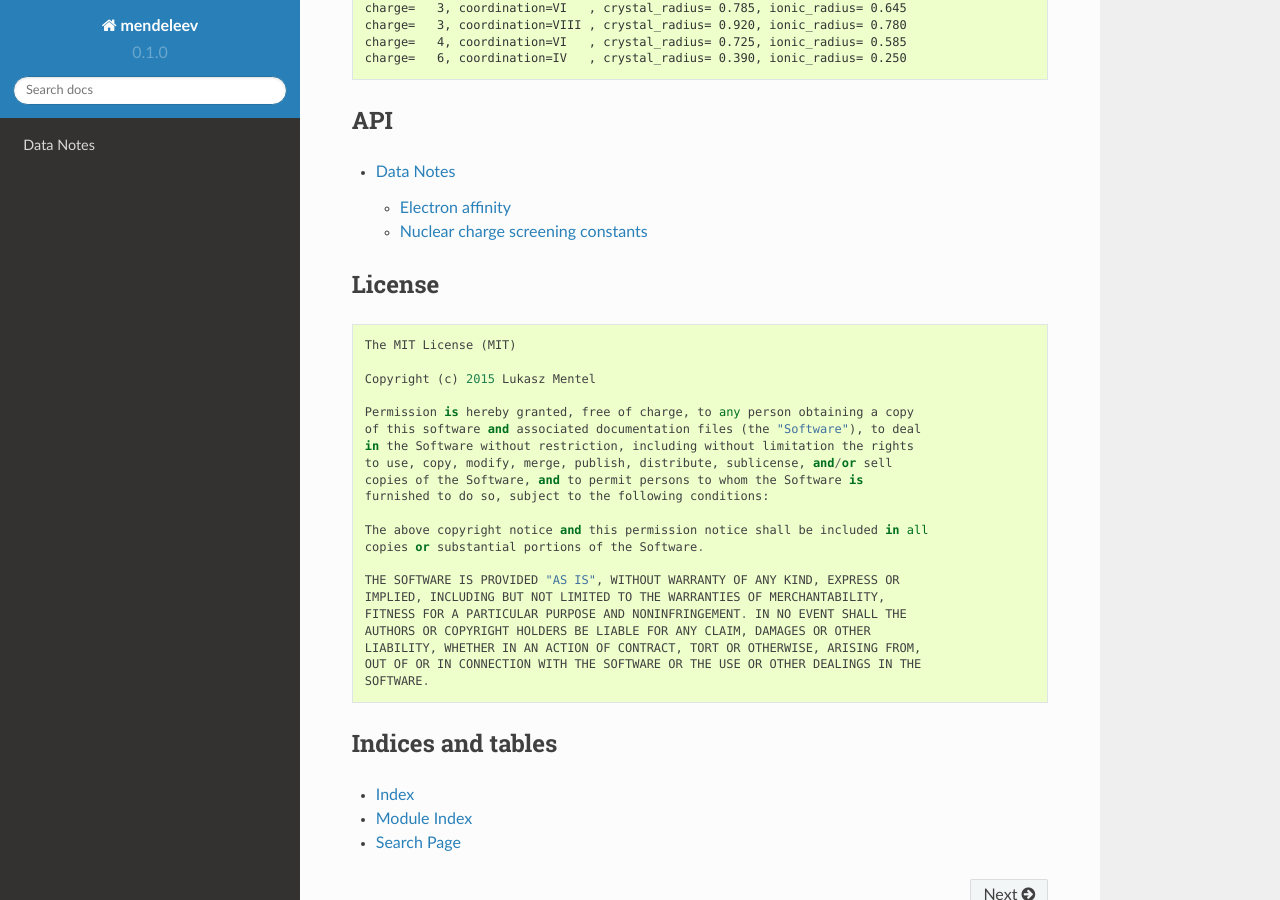
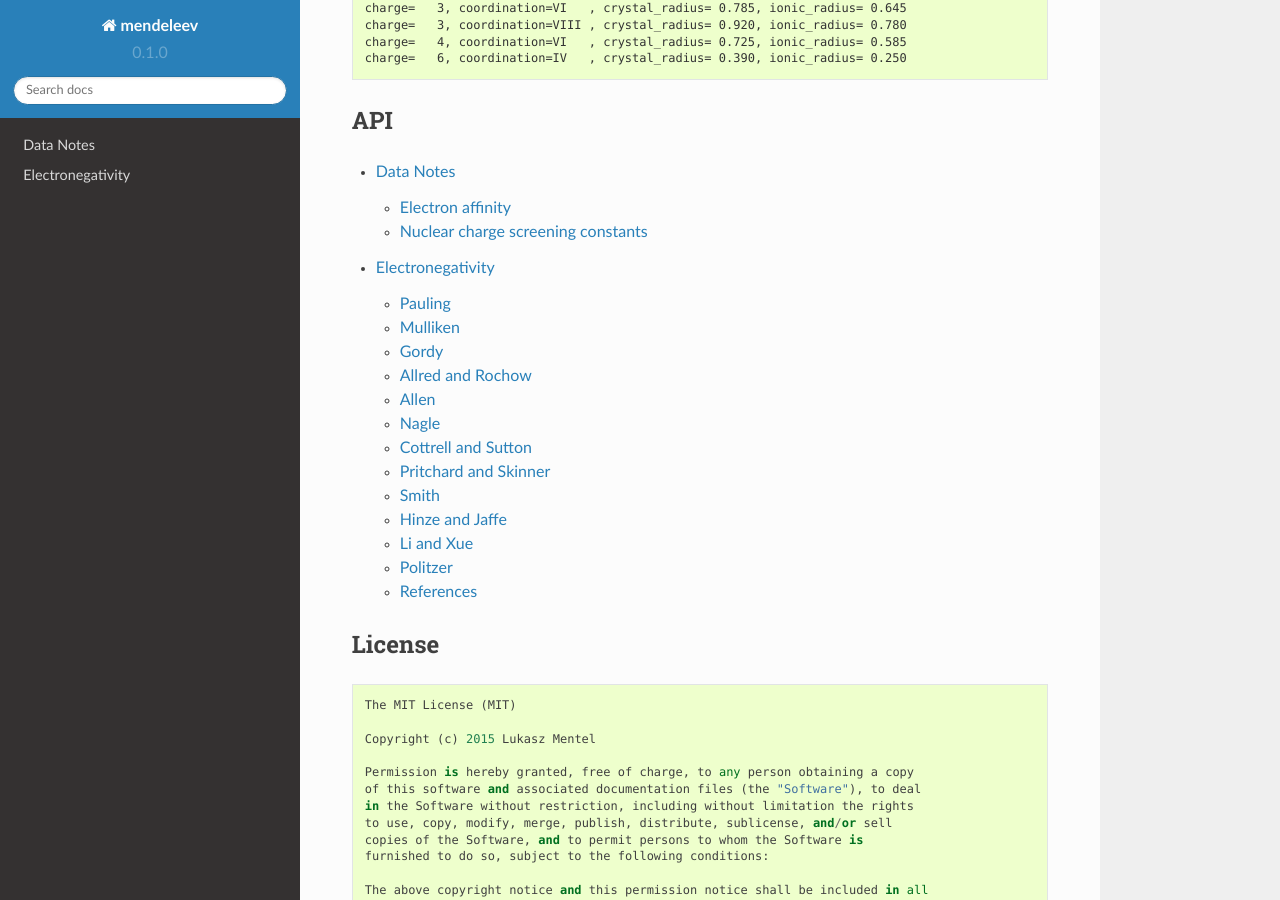
Before and after one commit to lmmentel/mendeleev, a Sphinx documentation site: the page built from docs/index.rst, in a window 1280 px wide and 900 px high, scrolled down 5405 px. Built offline with Sphinx 7.4.7 and the Read the Docs theme 2.0.0, drawn with Linux system fonts in a browser that asks for light colours; formulas are drawn with MathJax 3; pages that are not in the unit, such as notebooks, are missing from menus; the version number is read from the project's files by our own code.

Commit message:
updated the docs and added a section on electronegativity

```diff
--- /dev/null
+++ b/docs/electronegativity.rst
@@ -0,0 +1,86 @@
+=================
+Electronegativity
+=================
+
+Pauling
+=======
+
+[1]_
+
+Mulliken
+========
+
+.. math::
+
+   \chi_{M} = \frac{IP - EA}{2}
+
+Gordy
+=====
+
+.. math::
+
+   \chi_{G} = \frac{eZ_{\text{eff}}}{r}
+
+Allred and Rochow
+=================
+
+.. math::
+
+   \chi_{AR} = \frac{e^{2}Z_{\text{eff}}}{r^{2}} \notag
+
+Allen
+=====
+
+.. math::
+
+   \chi_{A} = \frac{n_{s}\varepsilon_{s} + n_{p}\varepsilon_{p}}{n_{s} + n_{p}}
+
+Nagle
+=====
+
+.. math::
+
+   \chi_{N} = \sqrt[3]{\frac{n}{\alpha}} \notag
+
+Cottrell and Sutton
+===================
+
+.. math::
+
+  \chi_{CS} = \left(\frac{Z_{\text{eff}}}{r}\right)^{1/2}
+
+Pritchard and Skinner
+=====================
+
+.. math::
+
+   \chi_{PS} = \frac{Z_{\text{eff}}}{r}
+
+Smith
+=====
+
+[2]_
+
+Hinze and Jaffe
+===============
+
+Li and Xue
+==========
+
+Politzer
+========
+
+.. math::
+
+   I(\boldsymbol{r}) = \frac{\sum_{i}\rho_{i}(\boldsymbol{r})\left|\varepsilon_{i}\right|}{\rho(\boldsymbol{r})}
+
+References
+==========
+
+.. [1] Pauling, L. (1932). THE NATURE OF THE CHEMICAL BOND. IV. THE ENERGY OF
+   SINGLE BONDS AND THE RELATIVE ELECTRONEGATIVITY OF ATOMS. Journal of the
+   American Chemical Society, 54(9), 3570–3582. doi:10.1021/ja01348a011
+
+.. [2] Smith, D. W. (1990). Electronegativity in two dimensions: Reassessment and
+   resolution of the Pearson-Pauling paradox. Journal of Chemical Education,
+   67(11), 911. doi:10.1021/ed067p911
--- a/docs/index.rst
+++ b/docs/index.rst
@@ -309,6 +309,7 @@ API
 
    Module Reference <_reference/modules>
    Data Notes <datanotes>
+   Electronegativity <electronegativity>
 
 License
 =======
```
